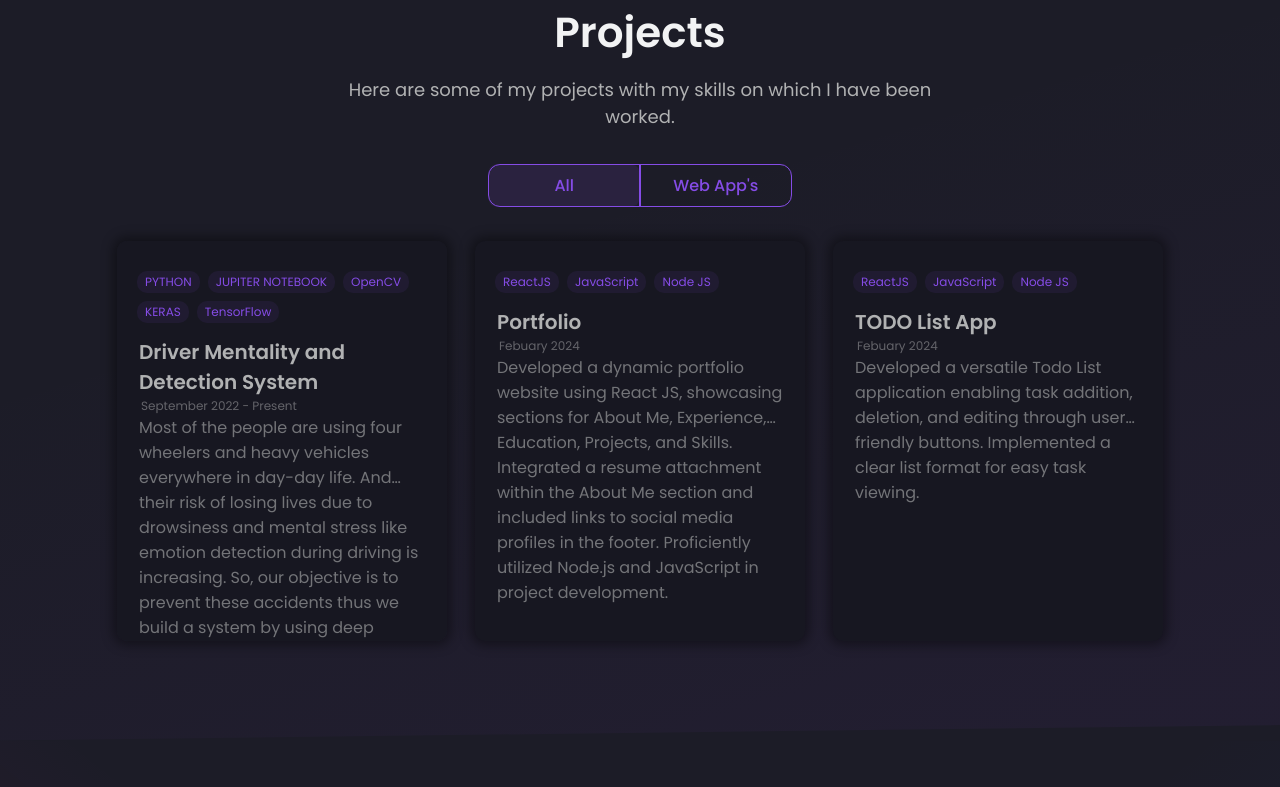
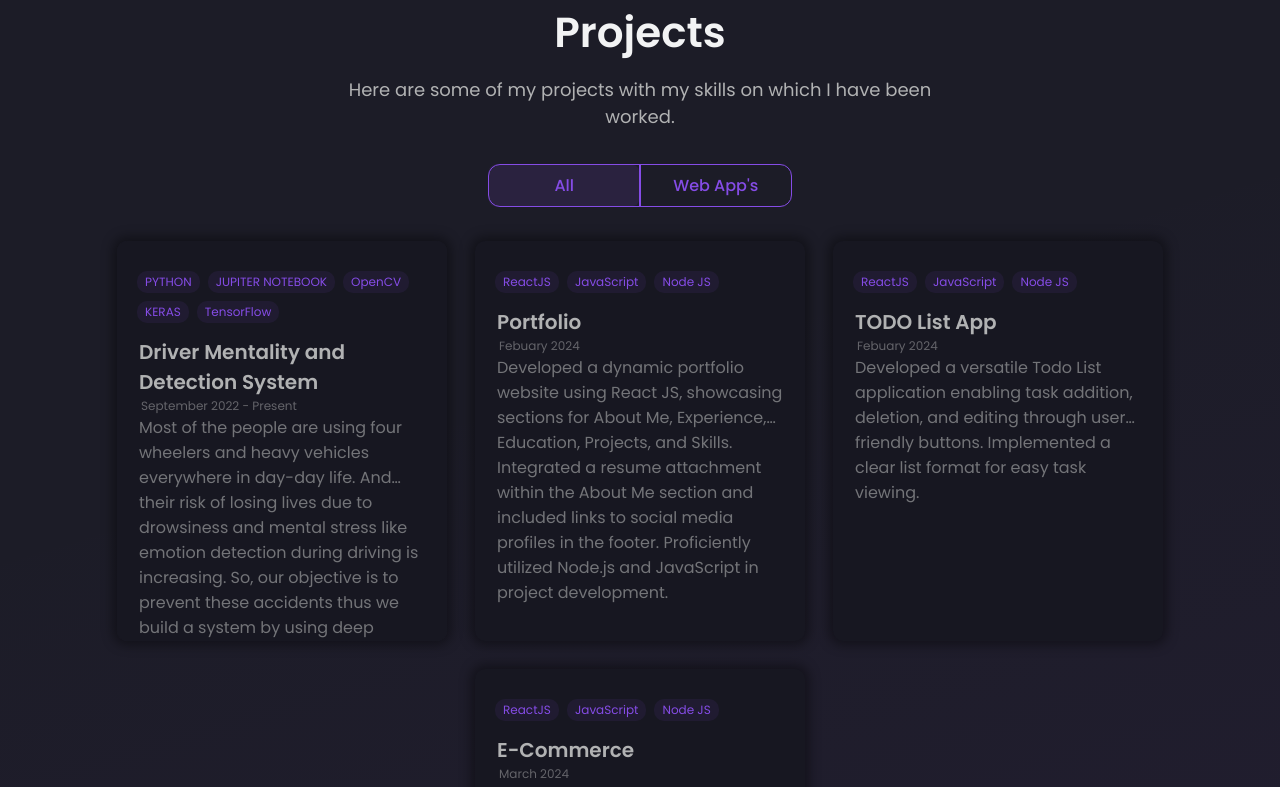
Before and after one commit to saiaravind0014/portfolio_page, a React (Create React App) app: page / in a window 1280 px wide. Shown: the part 2000-2787 px from the top of the page. Built offline with nearby package versions, Linux system fonts and the light colour scheme.

Commit message:
Update constants.js

```diff
--- a/src/data/constants.js
+++ b/src/data/constants.js
@@ -281,12 +281,19 @@ export const Bio = {
       ],
       category: "web app",
     },
+    {
+      id: 3,
+      title: "E-Commerce",
+      date: "March 2024",
+      description:
+        "I have developed an e-commerce website that prioritizes user-friendliness. The platform enables users to easily browse, purchase, and view products. It features a robust cart system that allows for the addition and removal of items. Each product is thoughtfully categorized by product item type, enhancing the overall shopping experience.",
+      // image:
+      //   "https://user-images.githubusercontent.com/64485885/255202416-e1f89b04-2788-45b0-abc2-9dec616669e2.png",
+      tags: [
+        "ReactJS",
+        "JavaScript",
+        "Node JS",
+      ],
+      category: "web app",
+    },
   ];
-
-  export const TimeLineData = [
-    { year: 2017, text: "Started my journey" },
-    { year: 2018, text: "Worked as a freelance developer" },
-    { year: 2019, text: "Founded JavaScript Mastery" },
-    { year: 2020, text: "Shared my projects with the world" },
-    { year: 2021, text: "Started my own platform" },
-  ];
```
